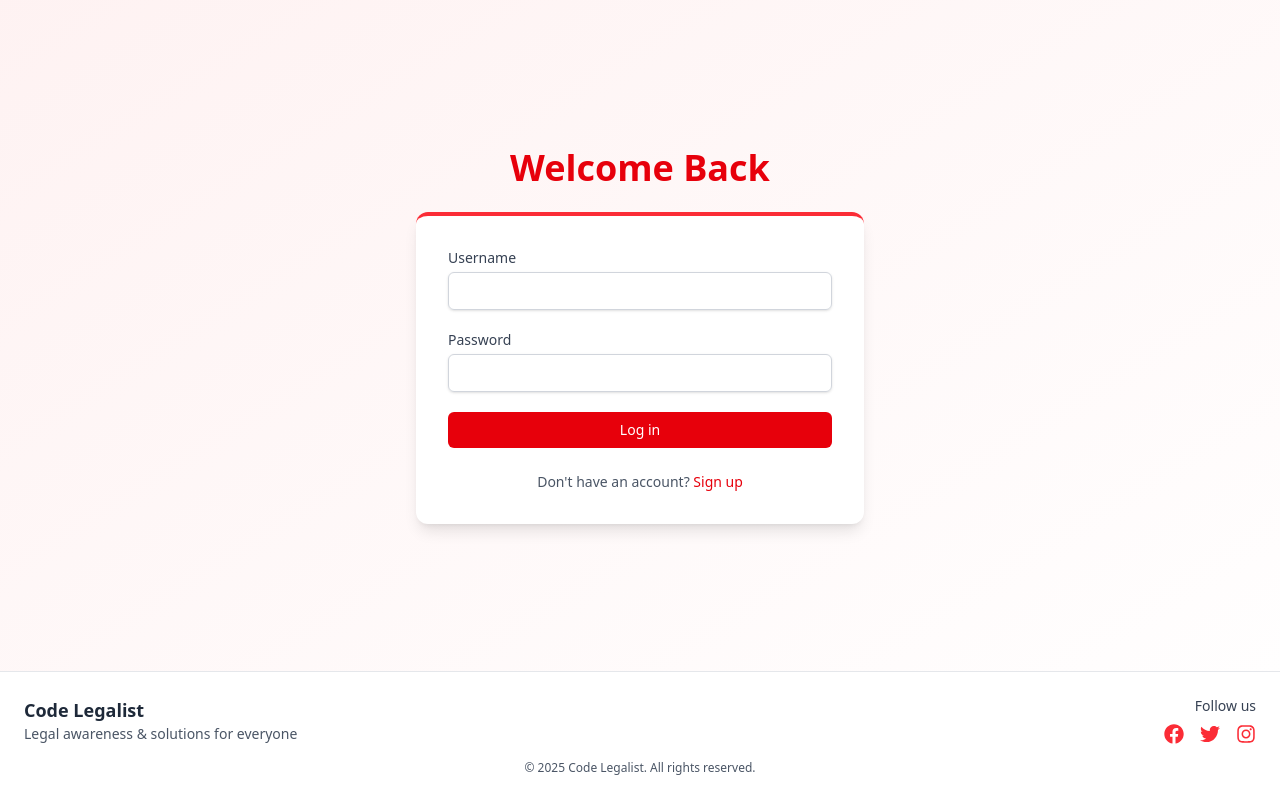
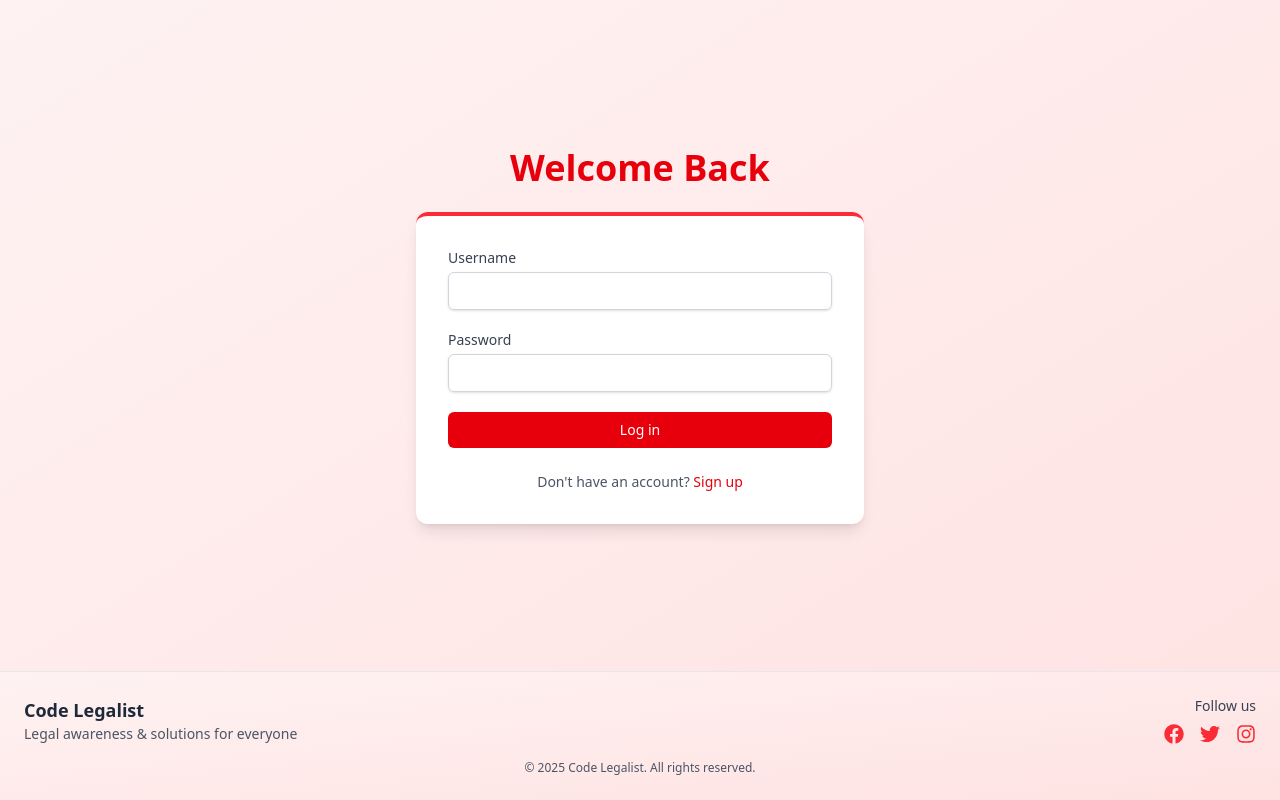
Before and after one commit to yogi-verma/Code-Legalist-frontend, a React (Vite) app: page / in a window 1280 px wide. Built offline with nearby package versions, Linux system fonts and the light colour scheme.

Commit message:
ui updated

```diff
--- a/src/components/Login.jsx
+++ b/src/components/Login.jsx
@@ -37,7 +37,7 @@ const Login = ({ setIsAuthenticated, setToken }) => {
   };
 
   return (
-    <div className="min-h-screen flex flex-col justify-between bg-gradient-to-br from-red-50 to-white">
+    <div className="min-h-screen flex flex-col justify-between bg-gradient-to-br from-red-50 to-red-100">
       <ToastContainer />
 
       <main className="flex-grow flex items-center justify-center px-4 py-8 sm:px-6 lg:px-8">
@@ -145,7 +145,7 @@ const Login = ({ setIsAuthenticated, setToken }) => {
         </div>
       </main>
 
-      <footer className="bg-white border-t border-gray-200 py-6">
+      <footer className="bg-gradient-to-br from-red-50 to-red-100 border-t border-gray-200 py-6">
         <div className="max-w-7xl mx-auto px-4 sm:px-6 flex flex-col md:flex-row justify-between items-center gap-4">
           <div className="text-center md:text-left">
             <h4 className="text-lg font-semibold text-gray-800">Code Legalist</h4>
--- a/src/components/PostForm.jsx
+++ b/src/components/PostForm.jsx
@@ -50,7 +50,7 @@ const PostForm = ({ username }) => {
   };
 
   return (
-    <div className="min-h-screen bg-gray-200 flex items-center justify-center p-4">
+    <div className="min-h-screen bg-gradient-to-br from-red-50 to-red-100 flex items-center justify-center p-4">
       <div className="w-full max-w-md">
         <button
           onClick={() => navigate('/dashboard')}
--- a/src/components/Signup.jsx
+++ b/src/components/Signup.jsx
@@ -49,7 +49,7 @@ const Signup = ({ setIsAuthenticated, setToken }) => {
   };
 
   return (
-    <div className="min-h-screen bg-gray-100 flex flex-col">
+    <div className="min-h-screen bg-gradient-to-br from-red-50 to-red-100 flex flex-col">
       <ToastContainer />
 
       <div className="flex-grow flex flex-col justify-center px-4 py-8 sm:px-6 lg:px-8">
@@ -143,7 +143,7 @@ const Signup = ({ setIsAuthenticated, setToken }) => {
         </div>
       </div>
 
-      <footer className="bg-white border-t border-gray-200 py-6 mt-10">
+      <footer className="bg-gradient-to-br from-red-50 to-red-100 border-t border-gray-200 py-6 mt-10">
         <div className="max-w-6xl mx-auto px-4 sm:px-6 flex flex-col md:flex-row justify-between items-center">
           <div className="text-center md:text-left mb-4 md:mb-0">
             <h4 className="text-lg font-bold text-gray-800">Code Legalist</h4>
```
